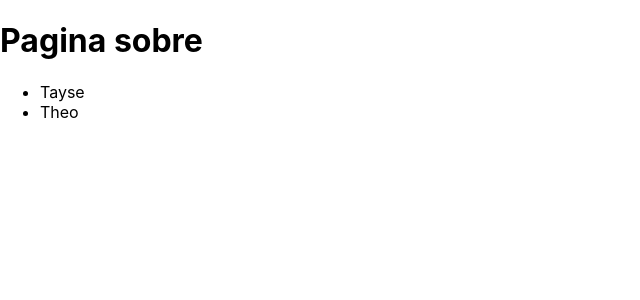
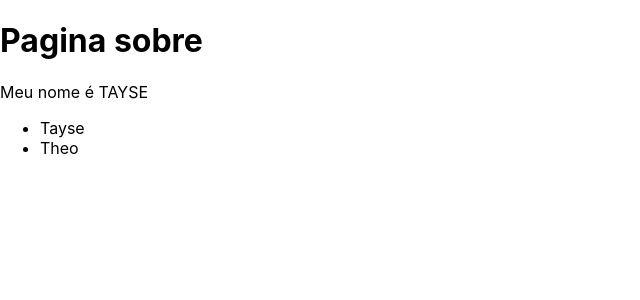
Before and after one commit to TayseRosa/nextjs-introducao, a Next.js app: page /sobre in a window 1280 px wide. Shown: the top 300 px of the page, without its empty margins (0-640 px from the left). Built offline with nearby package versions, Linux system fonts and the light colour scheme.

Commit message:
Variáveis de ambiente no NextJS

```diff
--- a/pages/sobre/index.tsx
+++ b/pages/sobre/index.tsx
@@ -3,6 +3,7 @@ const Sobre = () => {
     <div>
       <h1>Pagina sobre</h1>
 
+      Meu nome é { process.env.NEXT_PUBLIC_NOME }
 
       <ul>
         <li><a href="/sobre/tayse">Tayse</a></li>
```
Also changed, not shown: 1 other file (tests, documents, lock files or other folders).
